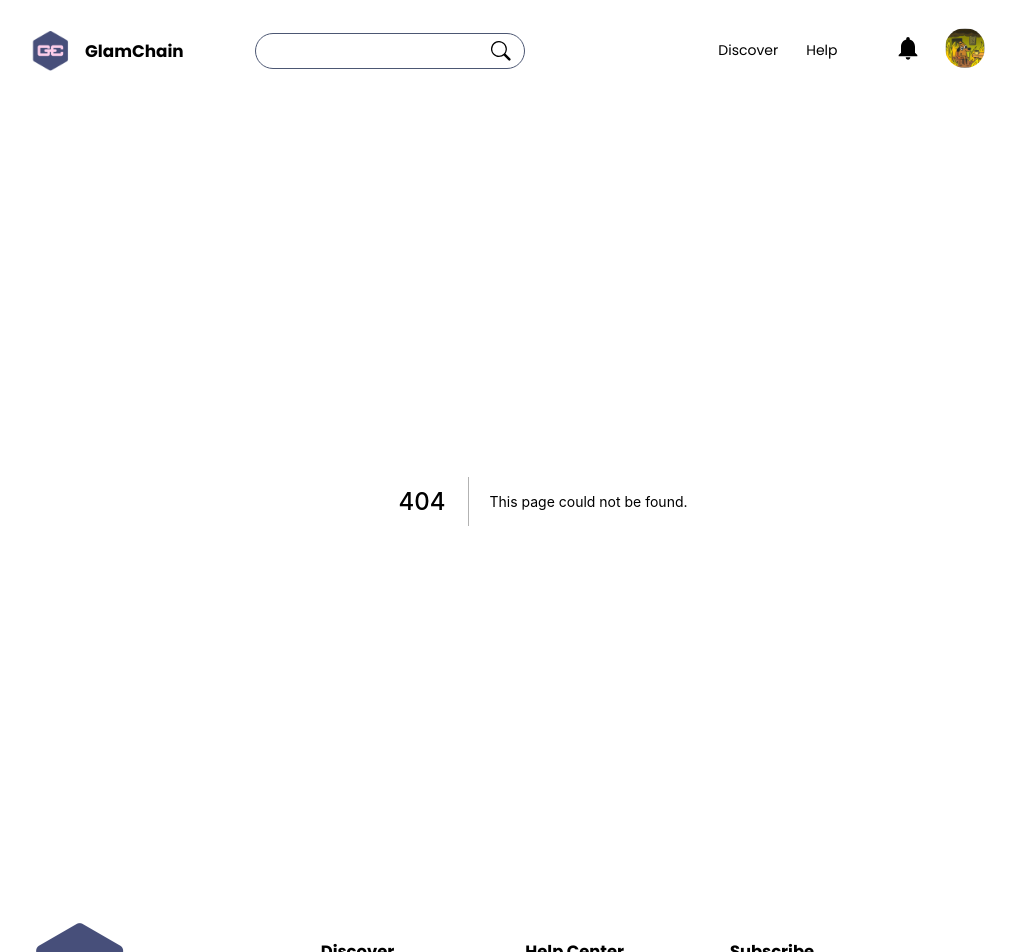
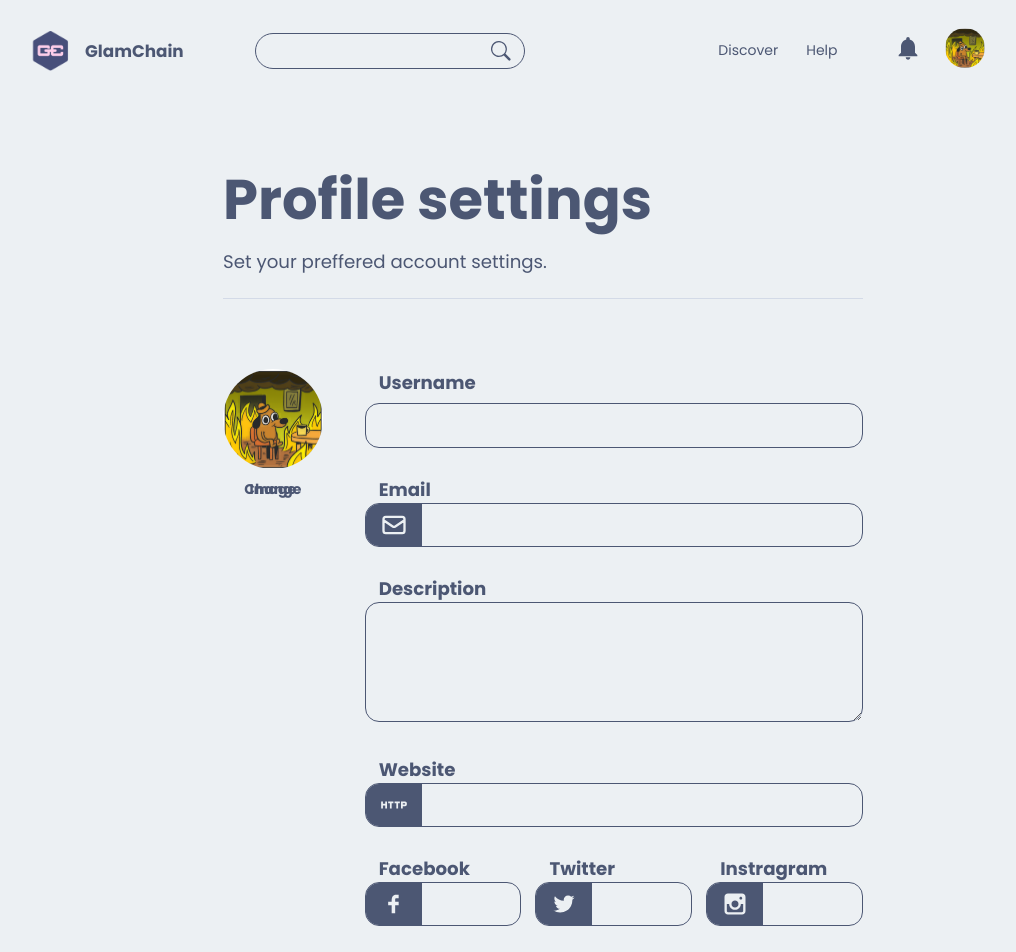
Before and after one commit to rajca21/hackathon24-nft-marketplace, a Next.js app in the folder client/: page /account in a window 1280 px wide. Before the commit this address had no page. Shown: the top 952 px of the page, without its empty margins (97-1113 px from the left). Built offline with nearby package versions, Linux system fonts and the light colour scheme.

Commit message:
Account Settings Page
Template & Styles with users info, that can be changes
One sub-component - Form
New library - react-dropzone (for uploading files)
Navbar fixes - toggle functions for sub-menus & added link to logo in the navbar

```diff
--- a/client/components/Navbar/Discover/Discover.jsx
+++ b/client/components/Navbar/Discover/Discover.jsx
@@ -23,7 +23,7 @@
     },
     {
       name: 'Account Settings',
-      link: 'account-settings',
+      link: 'account',
     },
     {
       name: 'Connect Wallet',
--- a/client/components/Navbar/Navbar.jsx
+++ b/client/components/Navbar/Navbar.jsx
@@ -18,20 +18,20 @@
   const [openSidemenu, setOpenSidemenu] = useState(false);
 
   // functions for opening menus (sub-components)
-  const openMenu = (e) => {
-    const btnText = e.target.innerText;
-    if (btnText == 'Discover') {
-      setDiscover(true);
+  const toggleDiscover = () => {
+    setDiscover(!discover);
     setHelp(false);
     setNotification(false);
     setProfile(false);
-    } else if (btnText == 'Help') {
+  };
+
+  const toggleHelp = () => {
+    setHelp(!help);
     setDiscover(false);
-      setHelp(true);
     setNotification(false);
     setProfile(false);
-    }
   };
+
   const openNotification = () => {
     setNotification(!notification);
     setDiscover(false);
@@ -53,6 +53,7 @@
       <div className={Style.navbar_container}>
         {/* Left navbar section START */}
         <div className={Style.navbar_container_left}>
+          <Link href='/'>
             <div className={Style.logo_container}>
               <Image
                 src={images.logo}
@@ -62,6 +63,7 @@
               />
               <p className={Style.logo_title}>GlamChain</p>
             </div>
+          </Link>
           <div className={Style.navbar_container_left_box_input}>
             <div className={Style.navbar_container_left_box_input_box}>
               <input type='text' />
@@ -75,7 +77,7 @@
         <div className={Style.navbar_container_right}>
           {/* Discover section START */}
           <div className={Style.navbar_container_right_discover}>
-            <p onClick={(e) => openMenu(e)}>Discover</p>
+            <p onClick={toggleDiscover}>Discover</p>
             {discover && (
               <div className={Style.navbar_container_right_discover_box}>
                 <Discover />
@@ -86,7 +88,7 @@
 
           {/* Help Center section START */}
           <div className={Style.navbar_container_right_help}>
-            <p onClick={(e) => openMenu(e)}>Help</p>
+            <p onClick={toggleHelp}>Help</p>
             {help && (
               <div className={Style.navbar_container_right_help_box}>
                 <HelpCenter />
--- a/client/components/Navbar/Navbar.module.css
+++ b/client/components/Navbar/Navbar.module.css
@@ -14,6 +14,7 @@
   align-items: center;
   justify-content: space-between;
   gap: 1rem;
+  cursor: pointer;
 }
 
 .navbar_container_left {
--- a/client/package.json
+++ b/client/package.json
@@ -13,6 +13,7 @@
     "next": "12.2.5",
     "react": "18.2.0",
     "react-dom": "18.2.0",
+    "react-dropzone": "^14.2.2",
     "react-icons": "^4.4.0"
   }
 }
--- /dev/null
+++ b/client/pageComponents/account/Form/Form.jsx
@@ -0,0 +1,104 @@
+import React from 'react';
+import { HiOutlineMail } from 'react-icons/hi';
+import { MdOutlineHttp, MdOutlineContentCopy } from 'react-icons/md';
+import {
+  TiSocialFacebook,
+  TiSocialTwitter,
+  TiSocialInstagram,
+} from 'react-icons/ti';
+
+import Style from './Form.module.css';
+import { Button } from '../../../components/components_index';
+
+const Form = () => {
+  return (
+    <div className={Style.Form}>
+      <div className={Style.Form_box}>
+        <form>
+          <div className={Style.Form_box_input}>
+            <label htmlFor='name'>Username</label>
+            <input type='text' className={Style.Form_box_input_userName} />
+          </div>
+
+          <div className={Style.Form_box_input}>
+            <label htmlFor='email'>Email</label>
+            <div className={Style.Form_box_input_box}>
+              <div className={Style.Form_box_input_box_icon}>
+                <HiOutlineMail />
+              </div>
+              <input type='text' />
+            </div>
+          </div>
+
+          <div className={Style.Form_box_input}>
+            <label htmlFor='description'>Description</label>
+            <textarea name='' id='' cols='30' rows='6'></textarea>
+          </div>
+
+          <div className={Style.Form_box_input}>
+            <label htmlFor='website'>Website</label>
+            <div className={Style.Form_box_input_box}>
+              <div className={Style.Form_box_input_box_icon}>
+                <MdOutlineHttp />
+              </div>
+              <input type='text' />
+            </div>
+          </div>
+
+          <div className={Style.Form_box_input_social}>
+            <div className={Style.Form_box_input}>
+              <label htmlFor='facebook'>Facebook</label>
+              <div className={Style.Form_box_input_box}>
+                <div className={Style.Form_box_input_box_icon}>
+                  <TiSocialFacebook />
+                </div>
+                <input type='text' />
+              </div>
+            </div>
+            <div className={Style.Form_box_input}>
+              <label htmlFor='Twitter'>Twitter</label>
+              <div className={Style.Form_box_input_box}>
+                <div className={Style.Form_box_input_box_icon}>
+                  <TiSocialTwitter />
+                </div>
+                <input type='text' />
+              </div>
+            </div>
+            <div className={Style.Form_box_input}>
+              <label htmlFor='Instragram'>Instragram</label>
+              <div className={Style.Form_box_input_box}>
+                <div className={Style.Form_box_input_box_icon}>
+                  <TiSocialInstagram />
+                </div>
+                <input type='text' />
+              </div>
+            </div>
+          </div>
+
+          <div className={Style.Form_box_input}>
+            <label htmlFor='wallet'>Wallet</label>
+            <div className={Style.Form_box_input_box}>
+              <div className={Style.Form_box_input_box_icon}>
+                <MdOutlineHttp />
+              </div>
+              <input type='text' />
+              <div className={Style.Form_box_input_box_icon}>
+                <MdOutlineContentCopy />
+              </div>
+            </div>
+          </div>
+
+          <div className={Style.Form_box_btn}>
+            <Button
+              btnName='Upload profile'
+              handleClick={() => {}}
+              classStyle={Style.button}
+            />
+          </div>
+        </form>
+      </div>
+    </div>
+  );
+};
+
+export default Form;
--- /dev/null
+++ b/client/pageComponents/account/Form/Form.module.css
@@ -0,0 +1,93 @@
+.Form {
+  width: 100%;
+}
+
+.Form_box_input {
+  margin-top: 2rem;
+}
+
+.Form_box_input label {
+  display: block;
+  width: 100%;
+  margin-left: 1rem;
+  font-weight: 700;
+  font-size: 1.3rem;
+}
+
+.Form_box_input_userName {
+  width: 100%;
+  border: 1px solid var(--icons-color);
+  padding: 1rem;
+  border-radius: 1rem;
+  background-color: transparent;
+  margin-top: 0.5rem;
+  outline: none;
+}
+
+.Form_box_input::placeholder {
+  font-size: 1.2rem;
+  color: var(--icons-color);
+}
+
+.Form_box_input_box {
+  width: 100%;
+  border: 1px solid var(--icons-color);
+  border-radius: 1rem;
+  align-items: center;
+  display: flex;
+  gap: 1rem;
+  overflow: hidden;
+}
+
+.Form_box_input_box_icon {
+  font-size: 2rem;
+  background-color: var(--icons-color);
+  padding: 0.5rem 1rem;
+  color: var(--main-bg-color);
+  display: grid;
+  cursor: pointer;
+}
+
+.Form_box_input_box input {
+  width: 90%;
+  border: 0;
+  background-color: transparent;
+  outline: none;
+}
+
+.Form_box_input textarea {
+  width: 100%;
+  background-color: transparent;
+  outline: none;
+  border-radius: 1rem;
+  padding: 1rem;
+  border: 1px solid var(--icons-color);
+}
+
+.Form_box_input_social {
+  display: grid;
+  grid-template-columns: repeat(3, 1fr);
+  gap: 1rem;
+}
+.Form_box_btn {
+  margin: 4rem 0;
+}
+
+.button {
+  width: 100%;
+  display: flex;
+  justify-content: center;
+  font-size: 1.5rem;
+}
+
+@media screen and (max-width: 35em) {
+  .Form_box_input_social {
+    grid-template-columns: 1fr;
+  }
+}
+
+@media screen and (min-width: 425px) and (max-width: 768px) {
+  .Form_box_input_social {
+    grid-template-columns: 1fr 1fr;
+  }
+}
--- /dev/null
+++ b/client/pageComponents/account/accountindex.js
@@ -0,0 +1,3 @@
+import Form from './Form/Form';
+
+export { Form };
--- /dev/null
+++ b/client/pages/account.js
@@ -0,0 +1,49 @@
+import React, { useState, useMemo, useCallback, useContext } from 'react';
+import Image from 'next/image';
+import { useDropzone } from 'react-dropzone';
+
+import Style from '../styles/account.module.css';
+import images from '../img';
+import { Form } from '../pageComponents/account/accountindex';
+
+const account = () => {
+  const [fileUrl, setFileUrl] = useState(null);
+
+  const onDrop = useCallback(async (acceptedFile) => {
+    setFileUrl(acceptedFile[0]);
+  }, []);
+
+  const { getRootProps, getInputProps } = useDropzone({
+    onDrop,
+    accept: 'image/*',
+    maxSize: 5000000,
+  });
+
+  return (
+    <div className={Style.account}>
+      <div className={Style.account_info}>
+        <h1>Profile settings</h1>
+        <p>Set your preffered account settings.</p>
+      </div>
+
+      <div className={Style.account_box}>
+        <div className={Style.account_box_img} {...getRootProps()}>
+          <input {...getInputProps()} />
+          <Image
+            src={images.user1}
+            alt='account upload'
+            width={150}
+            height={150}
+            className={Style.account_box_img_img}
+          />
+          <p className={Style.account_box_img_para}>Change Image</p>
+        </div>
+        <div className={Style.account_box_form}>
+          <Form />
+        </div>
+      </div>
+    </div>
+  );
+};
+
+export default account;
--- /dev/null
+++ b/client/styles/account.module.css
@@ -0,0 +1,86 @@
+.account {
+  width: 100%;
+  margin-block: 6rem;
+}
+
+.account_info {
+  width: 50%;
+  margin: 0 auto;
+  border-bottom: 1px solid var(--shadow-dark-color);
+}
+
+.account_info h1 {
+  font-size: 4rem;
+  line-height: 0.5;
+}
+
+.account_info p {
+  font-size: 1.3rem;
+  width: 80%;
+  line-height: 1.2;
+  padding-bottom: 0.5rem;
+}
+
+.account_box {
+  width: 50%;
+  margin: 0 auto;
+
+  display: grid;
+  grid-template-columns: 1fr 5fr;
+  margin-top: 3rem;
+  gap: 3rem;
+  align-items: flex-start;
+}
+
+.account_box_img {
+  margin-top: 2rem;
+  cursor: pointer;
+  position: relative;
+  text-align: center;
+}
+
+.account_box_img_img {
+  border-radius: 50%;
+}
+
+.account_box_img_para {
+  font-weight: 700;
+  font-size: 1rem;
+  line-height: 0;
+}
+
+@media screen and (max-width: 35em) {
+  .account_info {
+    width: 90%;
+  }
+  .account_info h1 {
+    font-size: 2rem;
+  }
+
+  .account_info p {
+    font-size: 1rem;
+    width: 100%;
+  }
+  .account_box {
+    width: 90%;
+    grid-template-columns: 1fr;
+  }
+}
+
+@media screen and (min-width: 425px) and (max-width: 768px) {
+  .account_info {
+    width: 90%;
+  }
+  .account_info h1 {
+    font-size: 2rem;
+  }
+
+  .account_info p {
+    font-size: 1rem;
+    width: 100%;
+  }
+  .account_box {
+    width: 90%;
+    grid-template-columns: 1fr;
+  }
+}
```
Also changed, not shown: 1 other file (tests, documents, lock files or other folders). Lines whose indentation alone changed are shown as unchanged.
